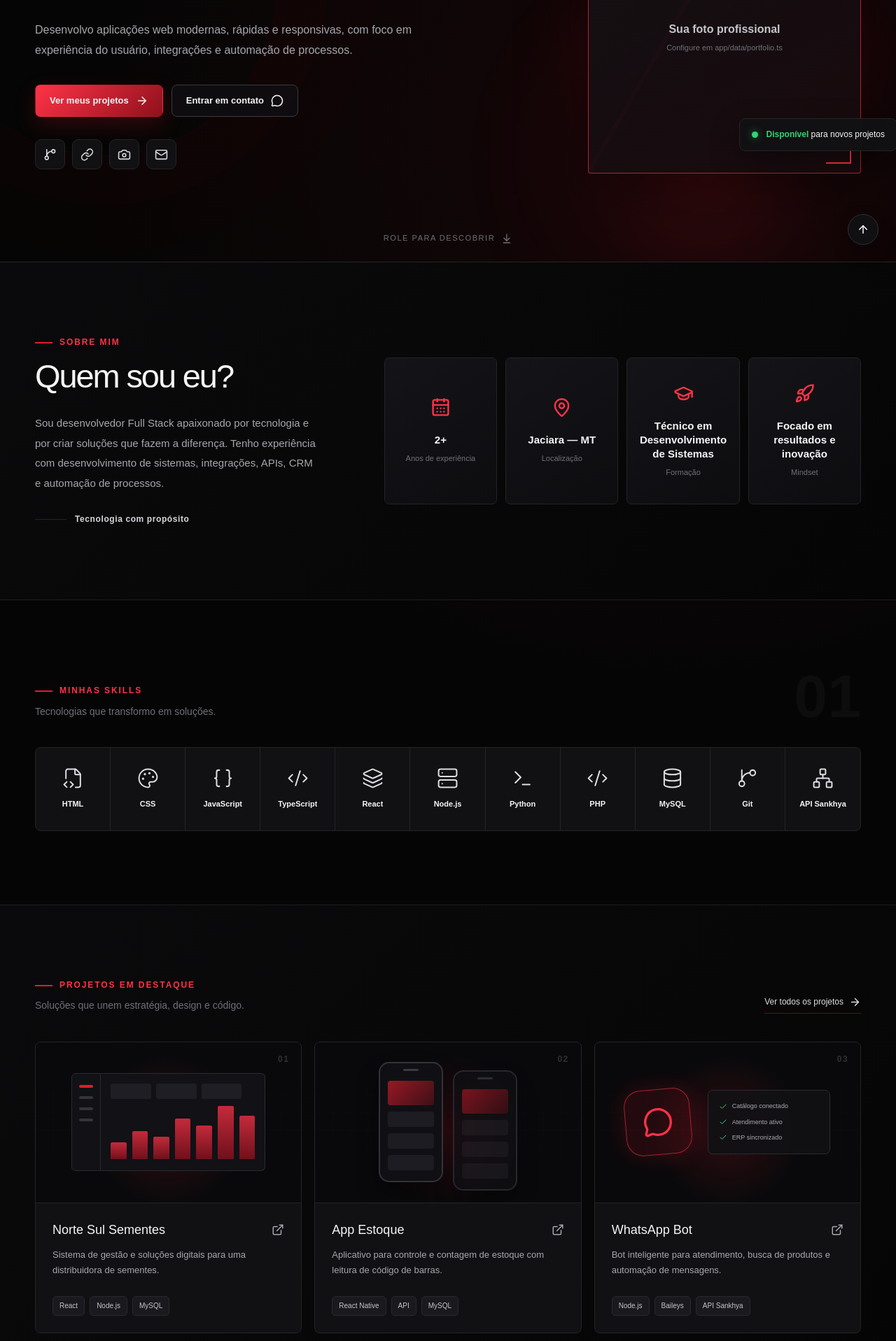
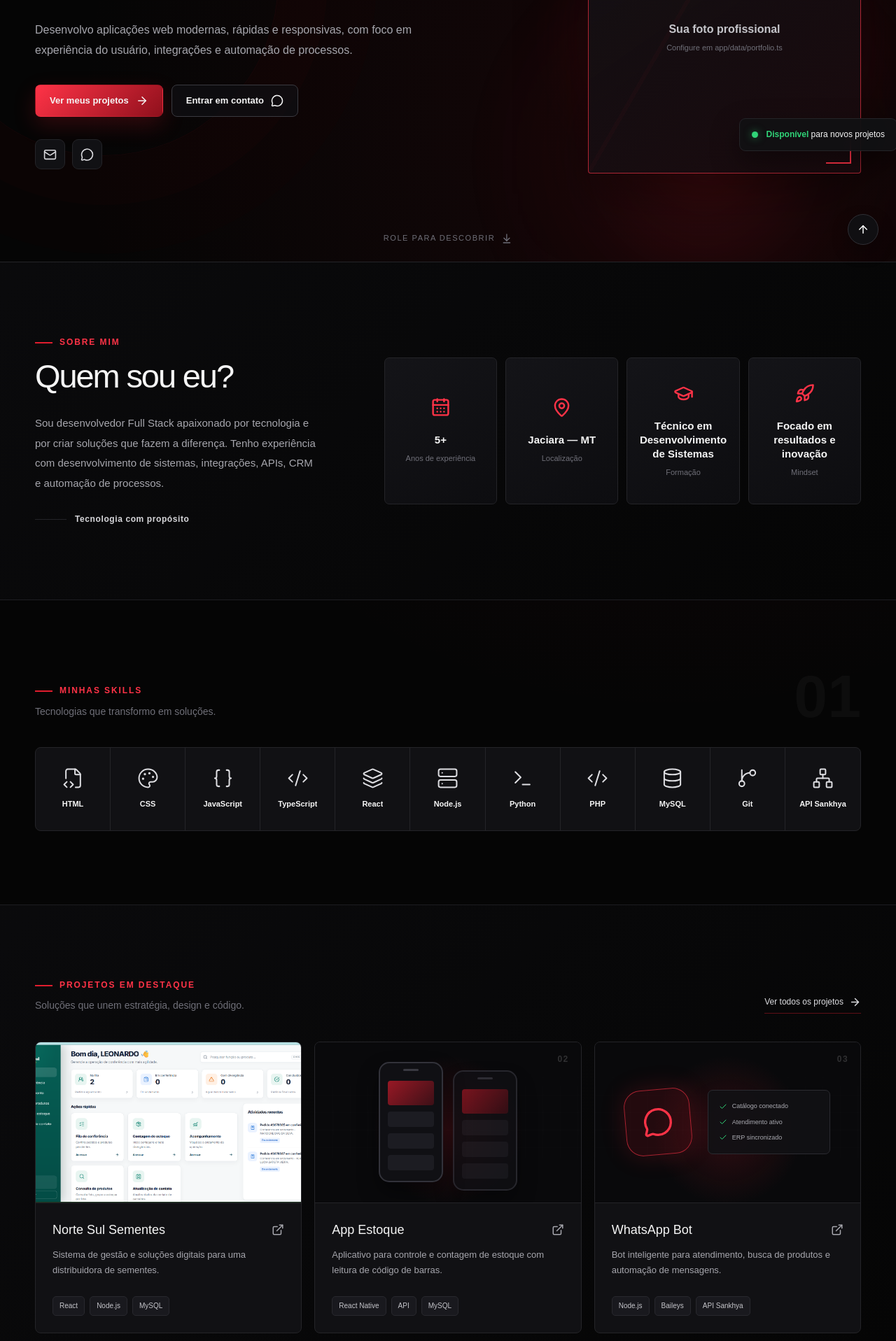
Before and after one commit to leo9694/portfolio-leonardo-gabriel, a Next.js app: page / in a window 1280 px wide. Shown: the part 425-2342 px from the top of the page at 70% size. Built offline with nearby package versions, Linux system fonts and the light colour scheme.

Commit message:
Update experience project cover and contact links

```diff
--- a/app/components/Portfolio.tsx
+++ b/app/components/Portfolio.tsx
@@ -3,7 +3,7 @@
 import { useEffect, useState } from "react";
 import {
   ArrowDownToLine, ArrowRight, ArrowUp, BriefcaseBusiness, CalendarDays,
-  Camera, Check, ExternalLink, GitBranch, GraduationCap, Link, Mail,
+  Check, ExternalLink, GraduationCap, Mail,
   MapPin, Menu, MessageCircle, Rocket, UserRound, X,
 } from "lucide-react";
 import {
@@ -86,10 +86,8 @@ export function Portfolio() {
                 </a>
               </div>
               <div className="socials" aria-label="Redes sociais">
-                <a href={socialLinks.github} target="_blank" rel="noreferrer" aria-label="GitHub"><GitBranch /></a>
-                <a href={socialLinks.linkedin} target="_blank" rel="noreferrer" aria-label="LinkedIn"><Link /></a>
-                <a href={socialLinks.instagram} target="_blank" rel="noreferrer" aria-label="Instagram"><Camera /></a>
                 <a href={socialLinks.email} aria-label="E-mail"><Mail /></a>
+                <a href={socialLinks.whatsapp} target="_blank" rel="noreferrer" aria-label="WhatsApp"><MessageCircle /></a>
               </div>
             </div>
 
@@ -134,7 +132,7 @@ export function Portfolio() {
             </div>
             <div className="stats-grid reveal reveal--delay">
               <article className="stat-card">
-                <CalendarDays /><strong>2+</strong><span>Anos de experiência</span>
+                <CalendarDays /><strong>5+</strong><span>Anos de experiência</span>
               </article>
               <article className="stat-card">
                 <MapPin /><strong>Jaciara — MT</strong><span>Localização</span>
@@ -176,7 +174,7 @@ export function Portfolio() {
               {projects.map((project, index) => (
                 <article className="project-card" key={project.title}>
                   <span className="project-number">0{index + 1}</span>
-                  <ProjectVisual type={project.type} />
+                  <ProjectVisual type={project.type} cover={project.cover} title={project.title} />
                   <div className="project-content">
                     <div className="project-title-row">
                       <h3>{project.title}</h3>
--- a/app/components/ProjectVisual.tsx
+++ b/app/components/ProjectVisual.tsx
@@ -1,6 +1,21 @@
 import { Check, MessageCircle } from "lucide-react";
 
-export function ProjectVisual({ type }: { type: string }) {
+type ProjectVisualProps = {
+  type: string;
+  cover?: string;
+  title: string;
+};
+
+export function ProjectVisual({ type, cover, title }: ProjectVisualProps) {
+  if (cover) {
+    return (
+      <div className="project-visual project-visual--cover">
+        {/* eslint-disable-next-line @next/next/no-img-element */}
+        <img src={cover} alt={`Tela do projeto ${title}`} />
+      </div>
+    );
+  }
+
   if (type === "mobile") {
     return (
       <div className="project-visual visual-mobile" aria-hidden="true">
--- a/app/data/portfolio.ts
+++ b/app/data/portfolio.ts
@@ -42,6 +42,7 @@ export const projects = [
       "Sistema de gestão e soluções digitais para uma distribuidora de sementes.",
     technologies: ["React", "Node.js", "MySQL"],
     type: "dashboard",
+    cover: "/projeto-norte-sul.png",
     href: "#contato",
   },
   {
@@ -50,6 +51,7 @@ export const projects = [
       "Aplicativo para controle e contagem de estoque com leitura de código de barras.",
     technologies: ["React Native", "API", "MySQL"],
     type: "mobile",
+    cover: undefined,
     href: "#contato",
   },
   {
@@ -58,6 +60,7 @@ export const projects = [
       "Bot inteligente para atendimento, busca de produtos e automação de mensagens.",
     technologies: ["Node.js", "Baileys", "API Sankhya"],
     type: "bot",
+    cover: undefined,
     href: "#contato",
   },
 ];
--- a/app/globals.css
+++ b/app/globals.css
@@ -721,6 +721,26 @@ button {
   mask-image: linear-gradient(to bottom, transparent, black, transparent);
 }
 
+.project-visual--cover {
+  background: #f2f6f7;
+}
+
+.project-visual--cover::before {
+  display: none;
+}
+
+.project-visual--cover img {
+  width: 100%;
+  height: 100%;
+  object-fit: cover;
+  object-position: center;
+  transition: transform .3s ease;
+}
+
+.project-card:hover .project-visual--cover img {
+  transform: scale(1.025);
+}
+
 .visual-dashboard {
   padding: 42px;
 }
```
Also changed, not shown: public/projeto-norte-sul.png (added), 1 other file (tests, documents, lock files or other folders).
